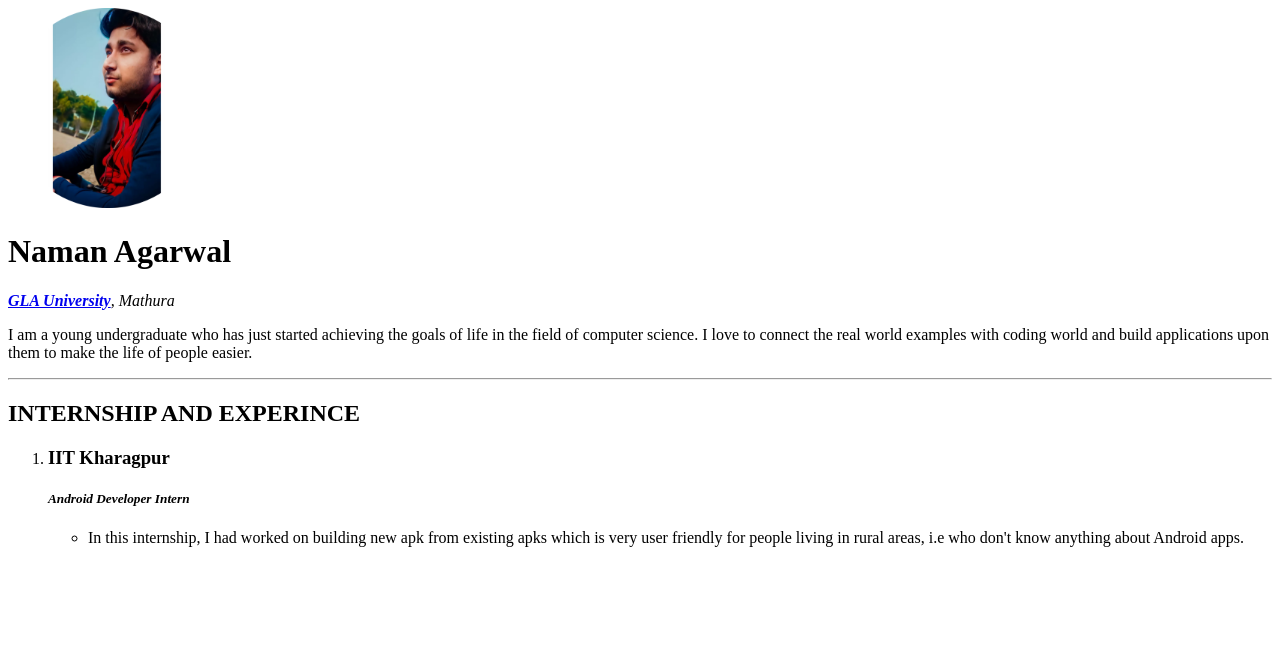
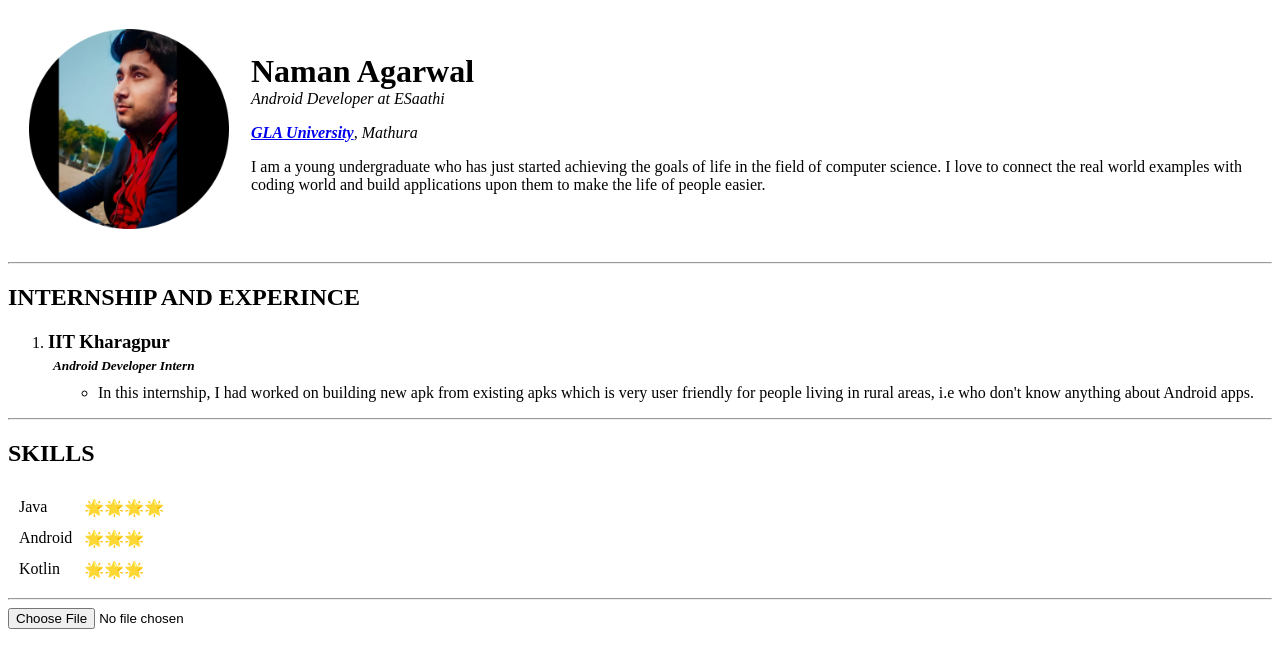
Before and after one commit to naman2807/Portfolio, a plain HTML site: page index.html in a window 1280 px wide. Drawn offline with Linux system fonts and the light colour scheme.

Commit message:
formatted the code

```diff
--- a/index.html
+++ b/index.html
@@ -7,23 +7,55 @@
     <title>My Personal Site</title>
 </head>
 <body>
-    <img src="my_image.png" alt="Profile Image" style="width: 200px; height: 200px;">
-    <h1>Naman Agarwal</h1>
-    <p><a href="https://www.gla.ac.in/" target="_blank"><em><strong>GLA University</strong></a>, Mathura</em></p>
-    <p>I am a young undergraduate who has just started achieving the goals of life in the field of computer science. I love to
-        connect the real world examples with coding world and build applications upon them to make the life of people easier.</p>
+    <table cellspacing="20">
+        <tr>
+            <td><img src="image.png" alt="Profile Image" style="width: 200px; height: 200px;"></td>
+            <td>
+                <h1 style="margin: 0%;">Naman Agarwal</h1>
+                <em>Android Developer at ESaathi</em>
+                <p><a href="https://www.gla.ac.in/" target="_blank"><em><strong>GLA University</strong></a>, Mathura</em></p>
+                <p>I am a young undergraduate who has just started achieving the goals of life in the field of computer science. I love to
+                    connect the real world examples with coding world and build applications upon them to make the life of people
+                    easier.</p>
+            </td>
+        </tr>
+    </table>
+
     <hr>
+
     <h2>INTERNSHIP AND EXPERINCE</h2>
     <ol>
         <li>
-            <h3>IIT Kharagpur</h3>
-            <h5><em>Android Developer Intern</em></h5>
-            <ul>
+            <h3 style="margin: 0%;">IIT Kharagpur</h3>
+            <h5 style="margin: 5px;"><em>Android Developer Intern</em></h5>
+            <ul style="margin: 10px;">
                 <li>In this internship, I had worked on building new apk from existing apks which is very user friendly for people living
                     in rural areas, i.e who don't know anything about Android apps.
                 </li>
             </ul>
         </li>
     </ol>
+
+    <hr>
+
+    <h2>SKILLS</h2>
+    <table cellspacing="10">
+        <tr>
+            <td>Java</td>
+            <td>🌟🌟🌟🌟</td>
+        </tr>
+        <tr>
+            <td>Android</td>
+            <td>🌟🌟🌟</td>
+        </tr>
+        <tr>
+            <td>Kotlin</td>
+            <td>🌟🌟🌟</td>
+        </tr>
+    </table>
+    <hr>
+    <form>
+        <input type="file">
+    </form>
 </body>
 </html>
```
Also changed, not shown: image.png (added), my_image.png (deleted).
